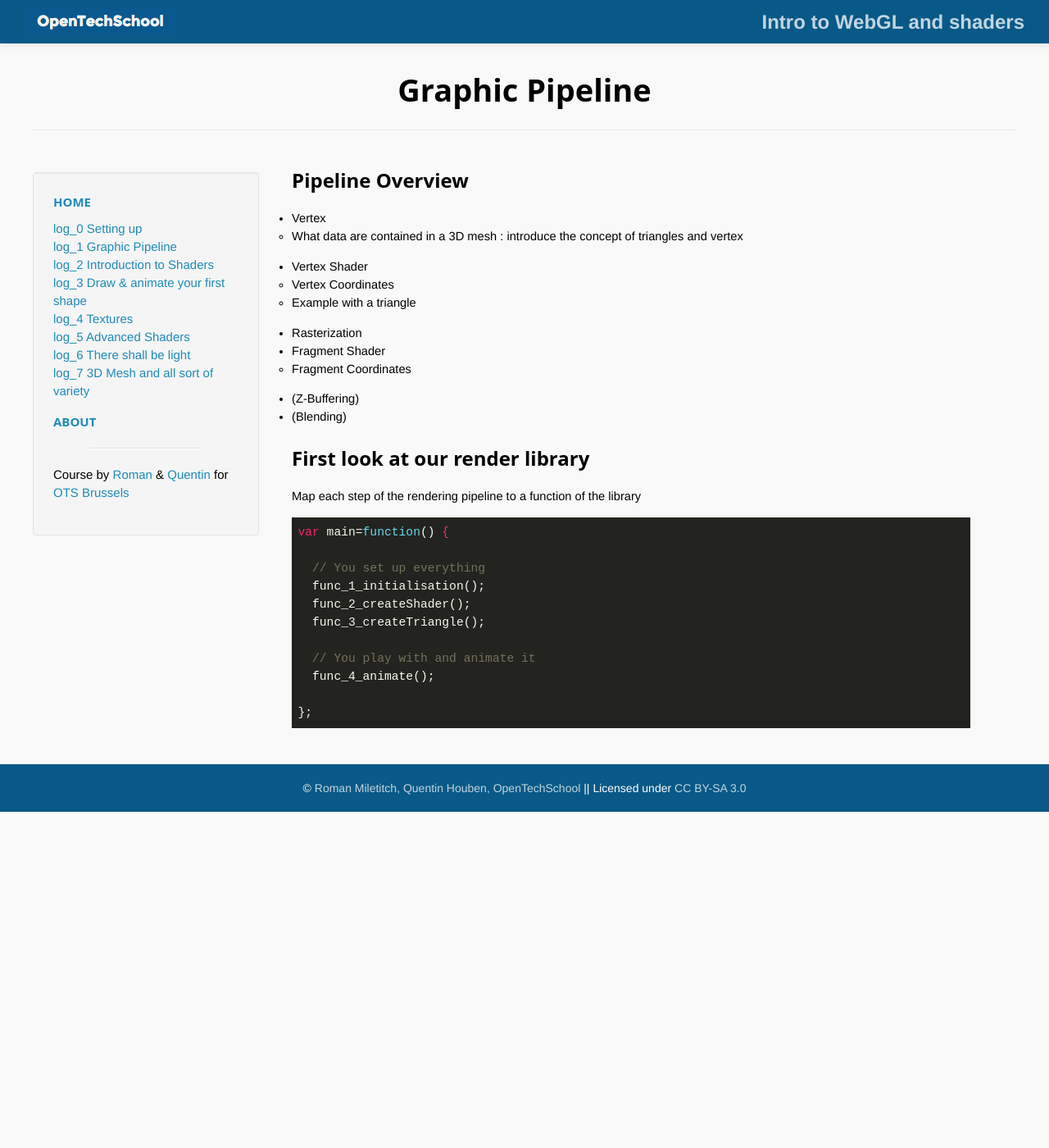
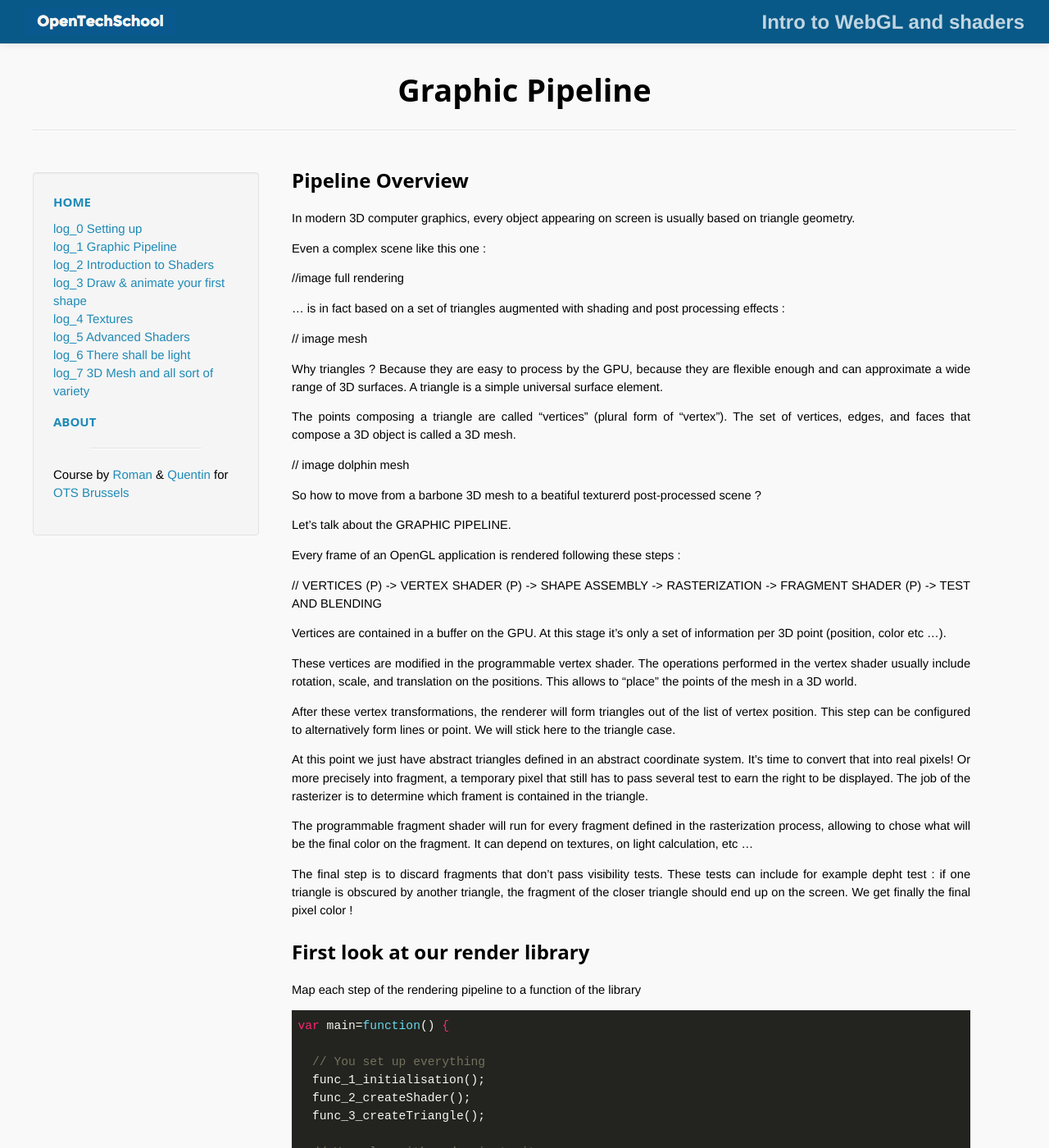
Before and after one commit to OpenTechSchool-Brussels/intro-to-webGL-and-shaders, a Jekyll site: the page built from log1_graphic-pipeline.md, in a window 1280 px wide and 1400 px high. Shown: the whole window at 82% size. Built offline with Jekyll 4.4.1, drawn with Linux system fonts in a browser that asks for light colours.

Commit message:
update log 1

```diff
--- a/log1_graphic-pipeline.md
+++ b/log1_graphic-pipeline.md
@@ -7,16 +7,42 @@ num: 1
 
 ## Pipeline Overview
 
-* Vertex
-  * What data are contained in a 3D mesh : introduce the concept of triangles and vertex
-* Vertex Shader
-  * Vertex Coordinates
-  * Example with a triangle
-* Rasterization
-* Fragment Shader
-  * Fragment Coordinates
-* (Z-Buffering)
-* (Blending)
+In modern 3D computer graphics, every object appearing on screen is usually based on triangle geometry.
+
+Even a complex scene like this one :
+
+//image full rendering
+
+... is in fact based on a set of triangles augmented with shading and post processing effects :
+
+// image mesh
+
+Why triangles ? Because they are easy to process by the GPU, because they are flexible enough and can approximate a wide range of 3D surfaces. A triangle is a simple universal surface element.
+
+The points composing a triangle are called "vertices" (plural form of "vertex"). The set of vertices, edges, and faces that compose a 3D object is called a 3D mesh.
+
+// image dolphin mesh
+
+So how to move from a barbone 3D mesh to a beatiful texturerd post-processed scene ?
+
+Let's talk about the GRAPHIC PIPELINE.
+
+Every frame of an OpenGL application is rendered following these steps :
+
+// VERTICES (P) -> VERTEX SHADER (P) -> SHAPE ASSEMBLY -> RASTERIZATION -> FRAGMENT SHADER (P) -> TEST AND BLENDING
+
+Vertices are contained in a buffer on the GPU. At this stage it's only a set of information per 3D point (position, color etc ...).
+
+These vertices are modified in the programmable vertex shader. The operations performed in the vertex shader usually include rotation, scale, and translation on the positions. This allows to "place" the points of the mesh in a 3D world.
+
+After these vertex transformations, the renderer will form triangles out of the list of vertex position. This step can be configured to alternatively form lines or point. We will stick here to the triangle case.
+
+At this point we just have abstract triangles defined in an abstract coordinate system. It's time to convert that into real pixels! Or more precisely into fragment, a temporary pixel that still has to pass several test to earn the right to be displayed. The job of the rasterizer is to determine which frament is contained in the triangle.
+
+The programmable fragment shader will run for every fragment defined in the rasterization process, allowing to chose what will be the final color on the fragment. It can depend on textures, on light calculation, etc ...
+
+The final step is to discard fragments that don't pass visibility tests. These tests can include for example depht test : if one triangle is obscured by another triangle, the fragment of the closer triangle should end up on the screen. We get finally the final pixel color !
+
 
 ## First look at our render library
 Map each step of the rendering pipeline to a function of the library
```
